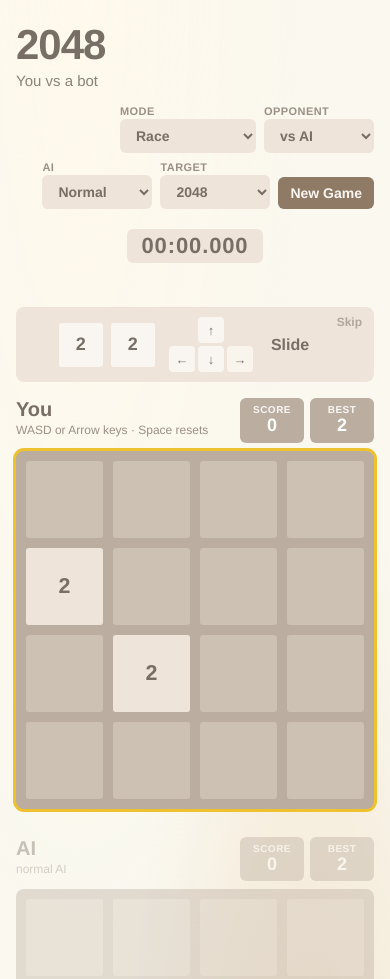
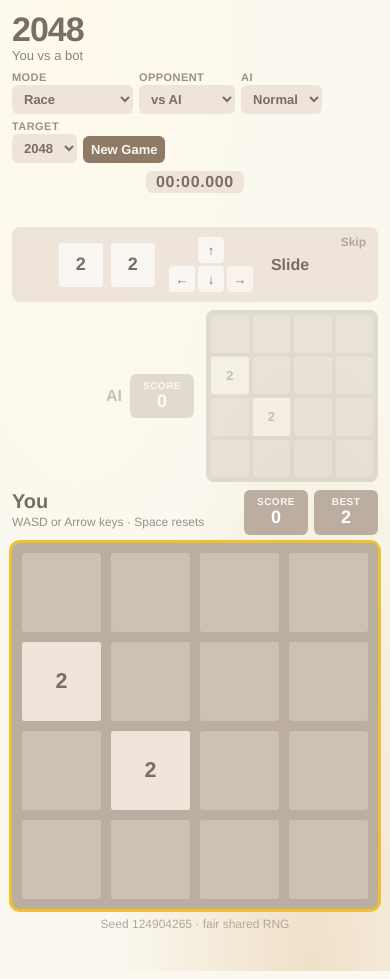
Before and after one commit to Kaiz404/2048-versus, a website built with Vite: page index.html in a window 390 px wide. Shown: the top 979 px of the page. Built offline with nearby package versions, Linux system fonts and the light colour scheme; no server answers.

Commit message:
Give small windows one main board and a corner opponent.

```diff
--- a/src/main.ts
+++ b/src/main.ts
@@ -255,6 +255,11 @@ class GameApp {
     return this.opponentSelect.value === "online";
   }
 
+  /** One human on this screen. The other board can shrink on a small window. */
+  private isLocal(): boolean {
+    return this.opponentSelect.value === "local";
+  }
+
   /** Host = seat 0, guest = seat 1. Offline modes use natural seats. */
   private localSeat(): PlayerId {
     if (this.isOnline() && this.room?.getRole() === "guest") return 1;
@@ -306,6 +311,7 @@ class GameApp {
         ? "You vs a friend"
         : "Two players, one keyboard";
     this.difficultyWrap.style.display = vsAi ? "" : "none";
+    document.documentElement.classList.toggle("vs-solo", !this.isLocal());
     this.roomPanel.hidden = !online;
     this.pingEl.hidden = !online;
     if (!online) {
--- a/src/style.css
+++ b/src/style.css
@@ -382,12 +382,14 @@ body {
 }
 
 .board-wrap {
+  --pad: 10px;
+  --gap: 10px;
   position: relative;
   width: 100%;
   aspect-ratio: 1;
   background: var(--board);
   border-radius: 8px;
-  padding: 10px;
+  padding: var(--pad);
   touch-action: none;
 }
 
@@ -395,7 +397,7 @@ body {
   display: grid;
   grid-template-columns: repeat(4, 1fr);
   grid-template-rows: repeat(4, 1fr);
-  gap: 10px;
+  gap: var(--gap);
   width: 100%;
   height: 100%;
 }
@@ -407,7 +409,7 @@ body {
 
 .tile-layer {
   position: absolute;
-  inset: 10px;
+  inset: var(--pad);
   pointer-events: none;
 }
 
@@ -415,8 +417,8 @@ body {
   position: absolute;
   top: 0;
   left: 0;
-  width: calc((100% - 30px) / 4);
-  height: calc((100% - 30px) / 4);
+  width: calc((100% - 3 * var(--gap)) / 4);
+  height: calc((100% - 3 * var(--gap)) / 4);
   border-radius: var(--tile-radius);
   display: flex;
   align-items: center;
@@ -869,3 +871,122 @@ body {
     transform: none;
   }
 }
+
+/*
+  A narrow or short window cannot hold two equal boards.
+  Your board stays the play surface. The opponent shrinks to about a quarter of its area.
+*/
+@media (max-width: 840px), (max-height: 560px) and (max-width: 1100px) {
+  html.vs-solo #app {
+    padding: 12px 12px 28px;
+  }
+
+  html.vs-solo .brand h1 {
+    font-size: 34px;
+  }
+
+  html.vs-solo .brand .tagline {
+    margin-top: 2px;
+    font-size: 13px;
+  }
+
+  html.vs-solo .top-bar {
+    flex-direction: column;
+    align-items: stretch;
+    gap: 8px;
+    margin-bottom: 8px;
+  }
+
+  html.vs-solo .controls {
+    justify-content: flex-start;
+    gap: 6px;
+  }
+
+  html.vs-solo .controls select,
+  html.vs-solo .controls button {
+    min-width: 0;
+    padding: 6px 8px;
+    font-size: 13px;
+  }
+
+  html.vs-solo .meta-bar {
+    gap: 4px;
+    margin-bottom: 8px;
+  }
+
+  html.vs-solo .timer {
+    font-size: 16px;
+    padding: 2px 10px;
+  }
+
+  html.vs-solo .status-bar {
+    min-height: 22px;
+    font-size: 15px;
+  }
+
+  html.vs-solo .arena {
+    display: flex;
+    flex-direction: column;
+    align-items: stretch;
+    gap: 8px;
+  }
+
+  html.vs-solo .player-panel:first-child {
+    order: 2;
+  }
+
+  html.vs-solo .player-panel:first-child .board-wrap {
+    width: 100%;
+  }
+
+  html.vs-solo .player-panel:nth-child(2) {
+    order: 1;
+    display: flex;
+    flex-wrap: wrap;
+    align-items: center;
+    justify-content: flex-end;
+    width: 100%;
+    gap: 8px 12px;
+  }
+
+  html.vs-solo .player-panel:nth-child(2) .pending-garbage {
+    flex: 1 0 100%;
+  }
+
+  html.vs-solo .player-panel:nth-child(2) .player-header {
+    flex: none;
+    width: auto;
+    min-width: 0;
+    margin: 0;
+    align-items: center;
+    justify-content: flex-end;
+    gap: 8px;
+  }
+
+  html.vs-solo .player-panel:nth-child(2) .player-controls,
+  html.vs-solo .player-panel:nth-child(2) .score-box:last-child {
+    display: none;
+  }
+
+  html.vs-solo .player-panel:nth-child(2) .player-title {
+    font-size: 16px;
+  }
+
+  html.vs-solo .player-panel:nth-child(2) .board-wrap {
+    width: min(46vw, 172px);
+    flex: none;
+    --pad: 5px;
+    --gap: 4px;
+  }
+
+  html.vs-solo .player-panel:nth-child(2) .tile {
+    font-size: 13px;
+  }
+}
+
+@media (max-height: 500px) and (max-width: 1100px) {
+  html.vs-solo .player-panel:first-child .board-wrap {
+    width: min(100%, calc(100dvh - 230px));
+    margin-inline: auto;
+  }
+}
```
